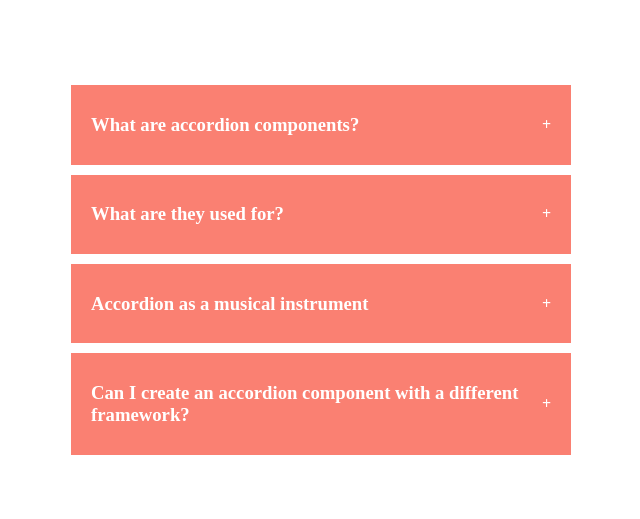
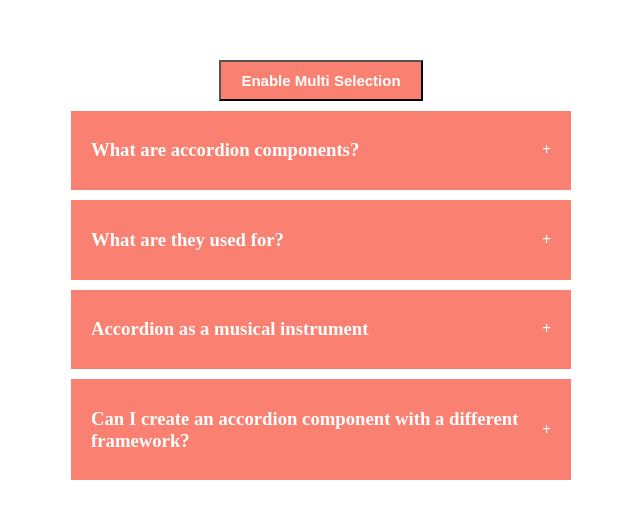
Before and after one commit to kk-1590/reactjs-projects, a React (Vite) app: page / in a window 1280 px wide. Shown: the part 133-652 px from the top of the page, without its empty margins (327-967 px from the left). Built offline with nearby package versions, Linux system fonts and the light colour scheme.

Commit message:
multi select accordion completed

```diff
--- a/src/components/accordion/index.jsx
+++ b/src/components/accordion/index.jsx
@@ -4,33 +4,65 @@ import "./styles.css";
 
 function Accordion() {
   const [selected, setSelected] = useState(null);
+  const [enableMultiSelection, setEnableMultiSelection] = useState(false);
+  const [multiple, setMultiple] = useState([]);
 
   const handleSingleSelection = (id) => {
     console.log(id);
-    if(selected === null || selected !== id){
-        setSelected(id);
+    if (selected === null || selected !== id) {
+      setSelected(id);
+    } else {
+      setSelected(null);
     }
-    else{
-        setSelected(null);
+  };
+
+  const handleMultiSelection = (id) => {
+    let selectedArr = [...multiple];
+    const findIndexOfCurrentId = selectedArr.indexOf(id);
+
+    console.log(findIndexOfCurrentId);
+    if (findIndexOfCurrentId === -1) {
+      selectedArr.push(id);
+    } else {
+      selectedArr.splice(findIndexOfCurrentId, 1);
     }
 
-  }
+    setMultiple(selectedArr);
+  };
+
+  console.log(selected, multiple);
 
   return (
     <div className="wrapper">
+      <button onClick={() => setEnableMultiSelection(!enableMultiSelection)}>
+        Enable Multi Selection
+      </button>
       <div className="accordion">
         {data && data.length > 0 ? (
           data.map((dataItem) => (
             <div key={dataItem.id} className="item">
-              <div className="title" onClick={() => handleSingleSelection(dataItem.id)}>
+              <div
+                className="title"
+                onClick={
+                  enableMultiSelection
+                    ? () => handleMultiSelection(dataItem.id)
+                    : () => handleSingleSelection(dataItem.id)
+                }
+              >
                 <h3>{dataItem.question}</h3>
                 <span>+</span>
               </div>
-              {
-                selected === dataItem.id ?
+              {enableMultiSelection
+                ? multiple.indexOf(dataItem.id) !== -1 && (
+                    <div className="content">{dataItem.answer}</div>
+                  )
+                : selected === dataItem.id && (
+                    <div className="content">{dataItem.answer}</div>
+                  )}
+              {/* {selected === dataItem.id ||
+              multiple.indexOf(dataItem.id) !== -1 ? (
                 <div className="content">{dataItem.answer}</div>
-                : null
-              }
+              ) : null} */}
             </div>
           ))
         ) : (
--- a/src/components/accordion/styles.css
+++ b/src/components/accordion/styles.css
@@ -1,9 +1,21 @@
 .wrapper{
     display: flex;
+    flex-direction: column;
     height:100vh;
     width:100vw;
     align-items: center;
     justify-content: center;
+    gap:10px;
+}
+
+.wrapper button{
+    padding:10px 20px;
+    background-color: salmon;
+    color: white;
+    cursor: pointer;
+    font-size:15px;
+    font-weight: bold;
+
 }
 
 .item{
```
